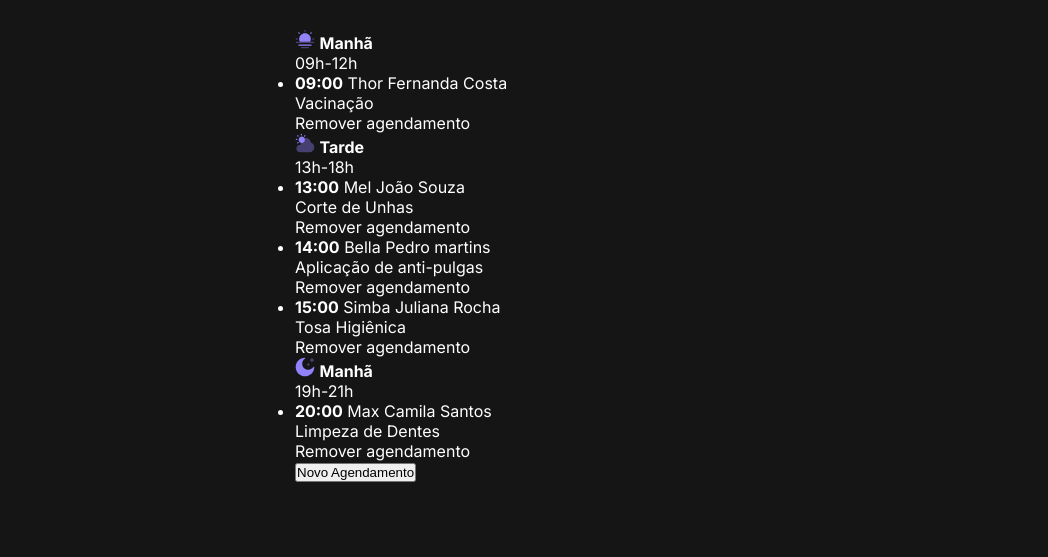
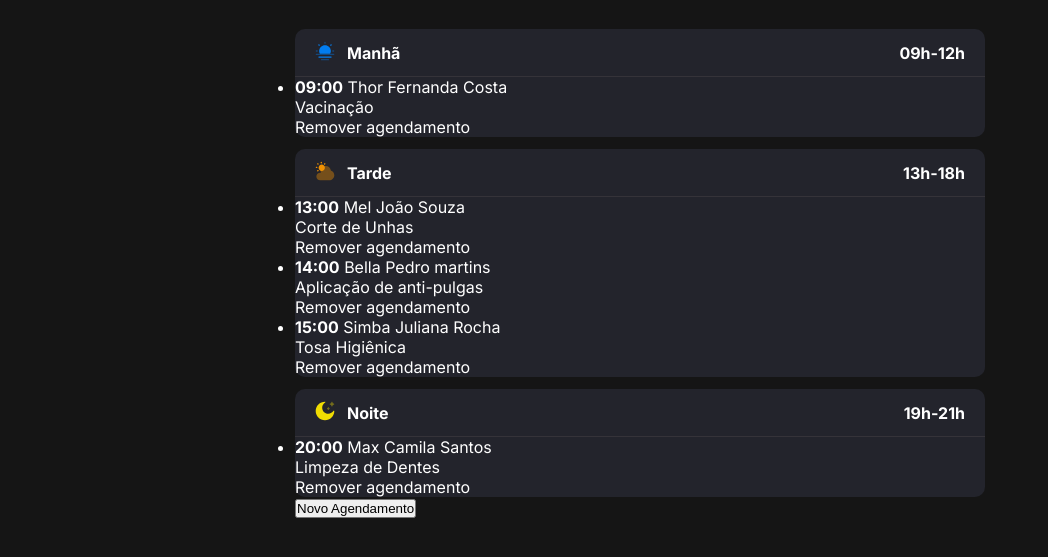
Before and after one commit to wellingtonbarbosadev/projeto-petshop, a plain HTML site: page index.html in a window 1280 px wide. Shown: the part 139-696 px from the top of the page, without its empty margins (0-1048 px from the left). Drawn offline with Linux system fonts and the light colour scheme.

Commit message:
adiciona estilos para a seção de períodos de agendamento e substitui imagens por divs com máscara

```diff
--- a/index.html
+++ b/index.html
@@ -32,11 +32,11 @@
       <section class="schedule-period">
         <header>
           <div>
-            <img src="assets/icons/sun.svg" alt="Manhã">
-            <strong>Manhã</strong>
+            <div class="sun-image"></div>
+            <strong class="label-large">Manhã</strong>
           </div>
 
-          <span>09h-12h</span>
+          <span class="label-large">09h-12h</span>
         </header>
 
         <ul id="period-morning">
@@ -57,11 +57,11 @@
        <section class="schedule-period">
         <header>
           <div>
-            <img src="assets/icons/cloud-sun.svg" alt="Tarde">
-            <strong>Tarde</strong>
+            <div class="cloud-sun-image"></div>
+            <strong class="label-large">Tarde</strong>
           </div>
 
-          <span>13h-18h</span>
+          <span class="label-large">13h-18h</span>
         </header>
 
         <ul id="period-afternoon">
@@ -106,11 +106,11 @@
       <section class="schedule-period">
         <header>
           <div>
-            <img src="assets/icons/moon.svg" alt="Noite">
-            <strong>Manhã</strong>
+            <div class="moon-image"></div>
+            <strong class="label-large">Noite</strong>
           </div>
 
-          <span>19h-21h</span>
+          <span class="label-large">19h-21h</span>
         </header>
 
         <ul id="period-night">
--- a/styles/sections/schedule-period.css
+++ b/styles/sections/schedule-period.css
@@ -0,0 +1,45 @@
+.schedule-period {
+
+  background-color: var(--background-tertiary);
+  border-radius: 10px;
+
+  header {
+    display: flex;
+    justify-content: space-between;
+    align-items: center;
+
+    border-bottom: 1px solid var(--border-divisor);
+    padding-inline: 20px;
+    height: 48px;
+
+    & div:first-child {
+      display: flex;
+      gap: 12px;
+    }
+  }
+
+  & + & {
+    margin-top: 12px;
+  }
+  .sun-image,
+  .cloud-sun-image,
+  .moon-image {
+    width: 20px;
+    height: 20px;
+  }
+
+  .sun-image {
+    mask: url("../../assets/icons/sun.svg");
+    background-color: var(--accent-blue);
+  }
+
+  .cloud-sun-image {
+    mask: url("../../assets/icons/cloud-sun.svg");
+    background-color: var(--accent-orange);
+  }
+
+  .moon-image {
+    mask: url("../../assets/icons/moon.svg");
+    background-color: var(--accent-yellow);
+  }
+}
```
